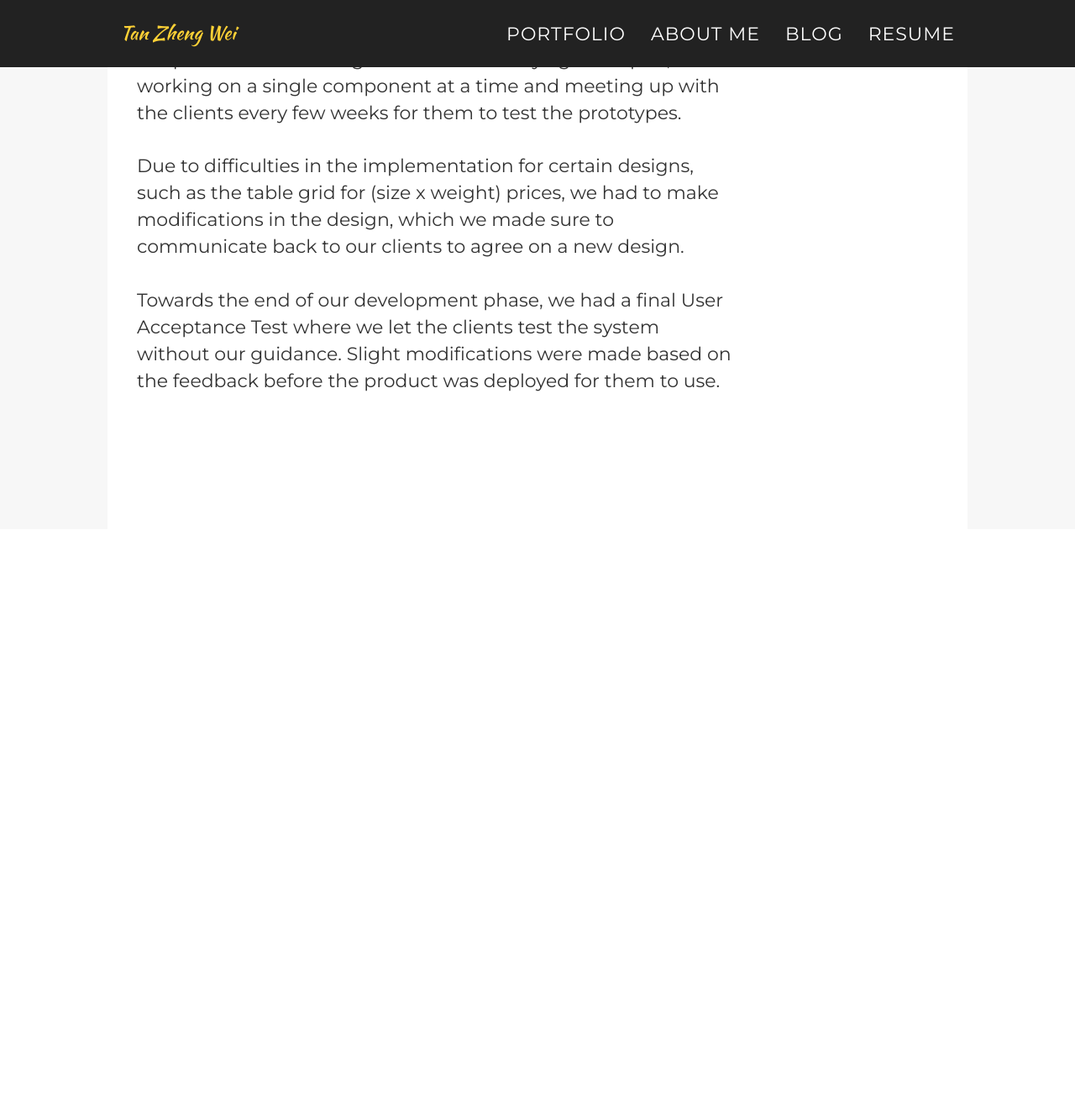
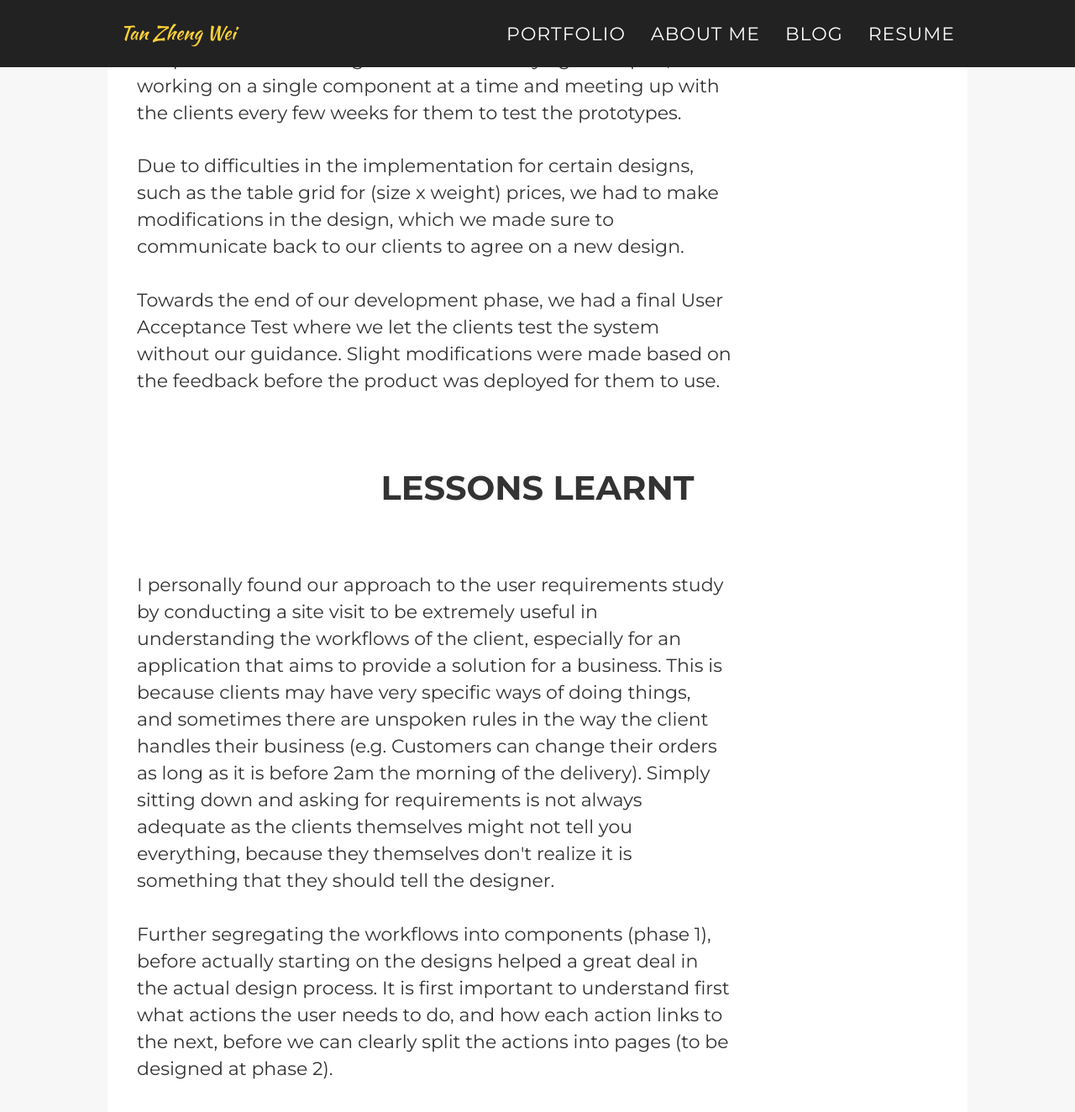
Before and after one commit to zhengwei143/cs3240-portfolio, a Jekyll site: the page built from wulihao/index.html, in a window 1280 px wide and 1400 px high, scrolled down 4436 px. Shown: the top 1324 px of the window at 84% size. Built offline with Jekyll 4.4.1, drawn with Linux system fonts in a browser that asks for light colours; some web fonts are replaced; before the commit the page ends 5066 px from its top, so only the background shows below that.

Commit message:
Add estl image and lessons learnt to wulihao

```diff
--- a/_includes/about.html
+++ b/_includes/about.html
@@ -44,7 +44,7 @@
                         </li>
                         <li>
                             <div class="timeline-image">
-                                <img class="img-circle img-responsive" src="{{ site.baseurl }}/img/about/3.jpg" alt="">
+                                <img class="img-circle img-responsive" src="{{ site.baseurl }}/img/about/estl.png" alt="">
                             </div>
                             <div class="timeline-panel">
                                 <div class="timeline-heading">
--- a/_includes/portfolio_grid.html
+++ b/_includes/portfolio_grid.html
@@ -37,7 +37,7 @@
                 <a href="{{ site.baseurl }}coursemology">
                     <div class="col-md-3 col-sm-4 portfolio-item" >
                         <div class="portfolio-image">
-                            <img src="{{ site.baseurl }}/img/portfolio/blog.jpg" class="img-portfolio img-centered" alt="">
+                            <img src="{{ site.baseurl }}/img/portfolio/coursemology/coursemology-landing.png" class="img-portfolio img-centered" alt="">
                         </div>
                         <div class="portfolio-caption">
                             <h4>Coursemology</h4>
--- a/wulihao/index.html
+++ b/wulihao/index.html
@@ -134,4 +134,17 @@ layout: page
       </p>
     </div>
   </div>
+
+  <h2 class="center">Lessons Learnt</h3>
+  <div class="row">
+    <div class="col-md-9 col-sm-12">
+      <p>
+        I personally found our approach to the user requirements study by conducting a site visit to be extremely useful in understanding the workflows of the client, especially for an application that aims to provide a solution for a business. This is because clients may have very specific ways of doing things, and sometimes there are unspoken rules in the way the client handles their business (e.g. Customers can change their orders as long as it is before 2am the morning of the delivery). Simply sitting down and asking for requirements is not always adequate as the clients themselves might not tell you everything, because they themselves don't realize it is something that they should tell the designer.
+      </p>
+      <br/>
+      <p>
+        Further segregating the workflows into components (phase 1), before actually starting on the designs helped a great deal in the actual design process. It is first important to understand first what actions the user needs to do, and how each action links to the next, before we can clearly split the actions into pages (to be designed at phase 2).
+      </p>
+    </div>
+  </div>
 </div>
```
Also changed, not shown: img/about/estl.png (added).
